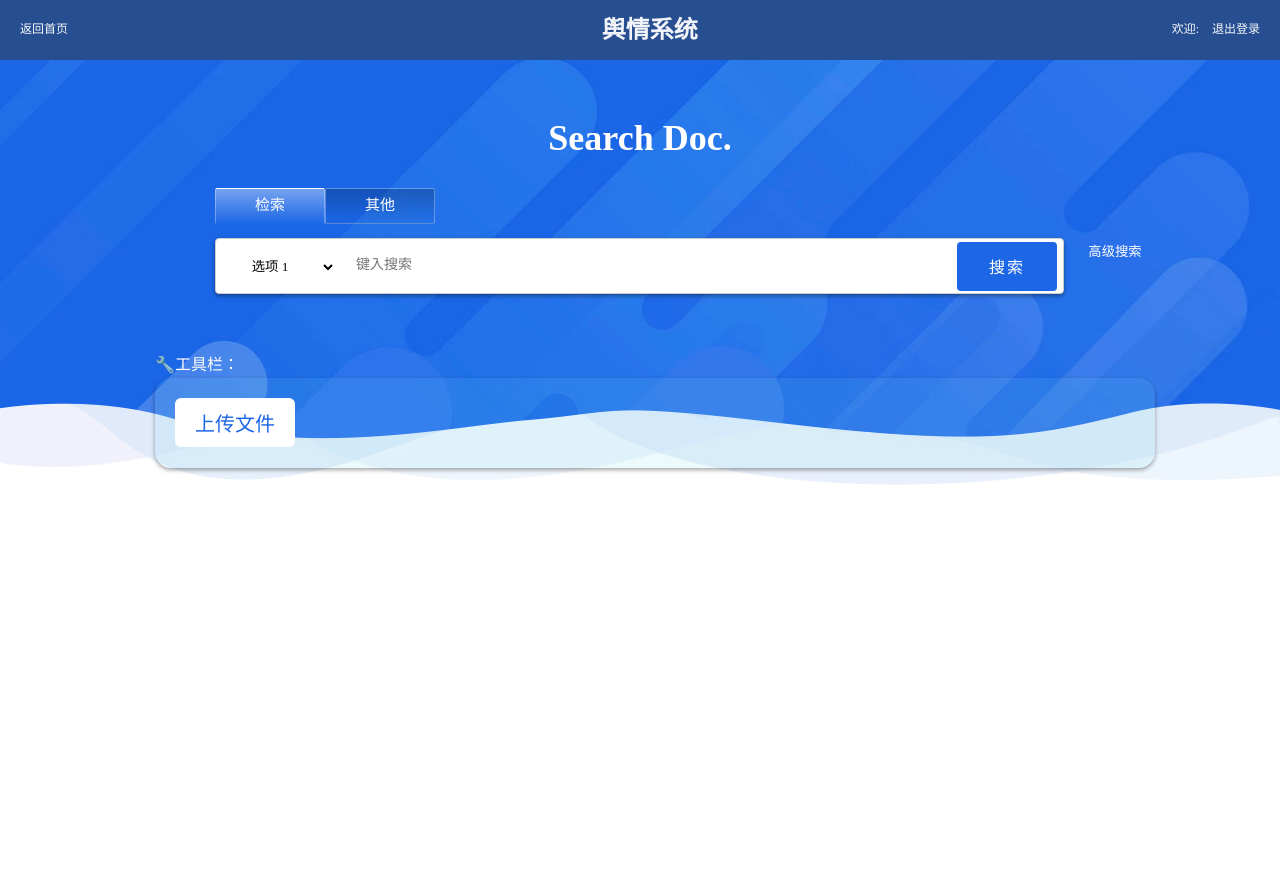
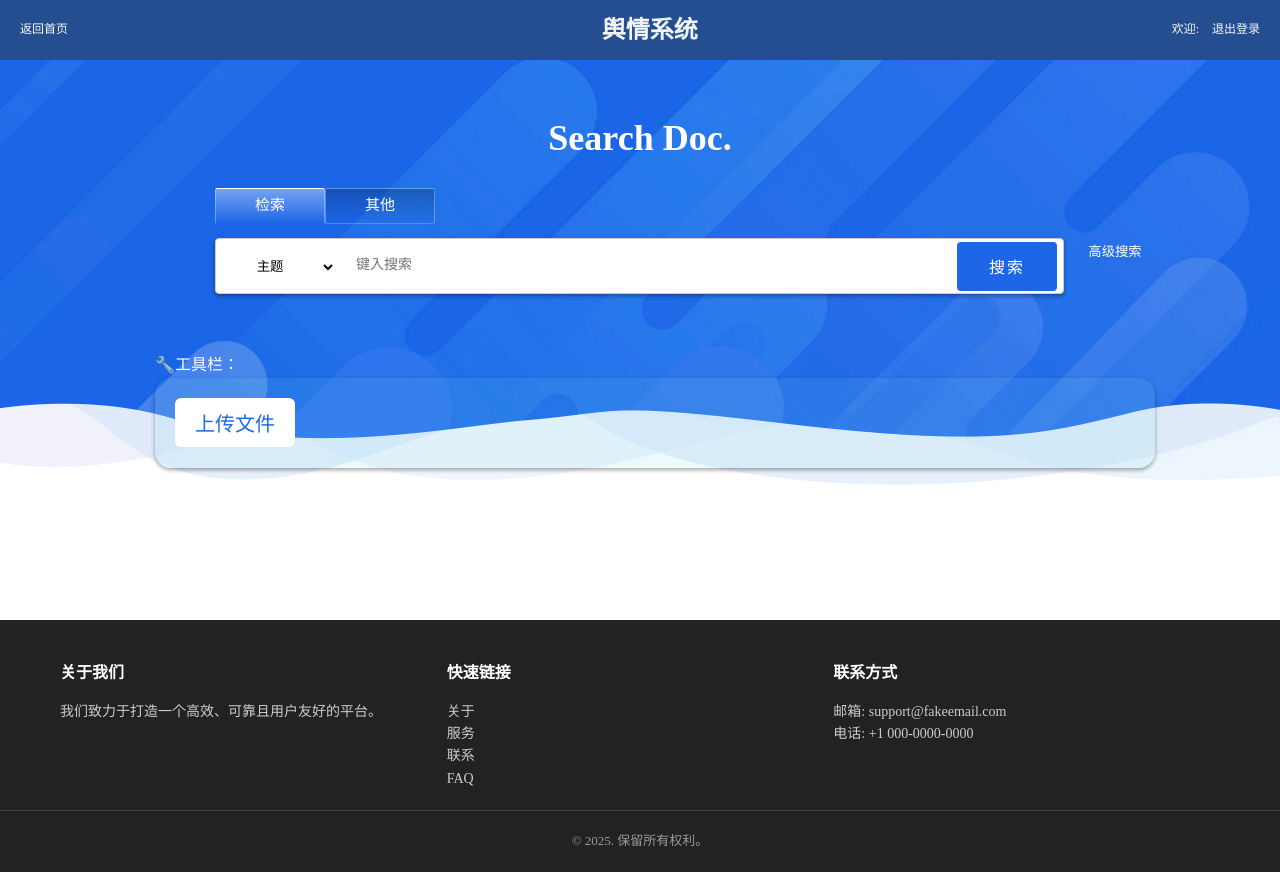
Before and after one commit to iBkionDianBai/ES_Former_END, a React (Create React App) app: page /main in a window 1280 px wide. Before the commit the page ends 800 px from the top, so only its background shows below. Built offline with nearby package versions, Linux system fonts and the light colour scheme.

Commit message:
readme update

```diff
--- a/src/page/ContentViewerPage.js
+++ b/src/page/ContentViewerPage.js
@@ -1,6 +1,8 @@
 import React, { useState, useEffect, useRef } from 'react';
 import './ContentViewerPage.css';
 import Header from "./header";
+import {Helmet} from "react-helmet";
+import Footer from "./Footer";
 
 // 工具函数：解析文章内容
 const parseArticleContent = (htmlContent) => {
@@ -152,7 +154,7 @@ const Article = ({ articleContent }) => {
 };
 
 // 主内容查看页面
-const ContentViewerPage = () => {
+const ContentViewerPageContent = () => {
     const [activeTab, setActiveTab] = useState('目录');
     const [articleContent, setArticleContent] = useState(null);
     const [tableOfContents, setTableOfContents] = useState([]);
@@ -187,7 +189,9 @@ const ContentViewerPage = () => {
 
     return (
         <div className="app-container">
-            <Header />
+            <Helmet>
+                <title>{articleContent?.title || '文章详情'}</title>
+            </Helmet>
             <Navigation activeTab={activeTab} onTabChange={handleTabChange} />
             <div className="content-wrapper">
                 <Sidebar
@@ -209,4 +213,15 @@ const ContentViewerPage = () => {
     );
 };
 
+function ContentViewerPage() {
+    return (
+        <div>
+            <>
+                <Header />
+                <ContentViewerPageContent />
+            </>
+        </div>
+    );
+}
+
 export default ContentViewerPage;
--- /dev/null
+++ b/src/page/Footer.css
@@ -0,0 +1,49 @@
+/* Footer.css */
+
+.site-footer {
+    background-color: #222;
+    color: #eee;
+    padding: 40px 0 20px;
+    font-size: 14px;
+}
+
+.footer-container {
+    max-width: 1200px;
+    margin: auto;
+    display: flex;
+    flex-wrap: wrap;
+    justify-content: space-between;
+    padding: 0 20px;
+}
+
+.footer-section {
+    flex: 1 1 250px;
+    margin-bottom: 20px;
+}
+
+.footer-section h3 {
+    margin-bottom: 15px;
+    font-size: 16px;
+    color: #fff;
+}
+
+.footer-section p,
+.footer-section li,
+.footer-section a {
+    color: #ccc;
+    line-height: 1.6;
+    text-decoration: none;
+}
+
+.footer-section a:hover {
+    color: #fff;
+    text-decoration: underline;
+}
+
+.footer-bottom {
+    text-align: center;
+    padding-top: 20px;
+    border-top: 1px solid #444;
+    font-size: 13px;
+    color: #999;
+}
--- /dev/null
+++ b/src/page/Footer.js
@@ -0,0 +1,35 @@
+// Footer.jsx
+import React from "react";
+import "./Footer.css";
+
+const Footer = () => {
+    return (
+        <footer className="site-footer">
+            <div className="footer-container">
+                <div className="footer-section about">
+                    <h3>关于我们</h3>
+                    <p>我们致力于打造一个高效、可靠且用户友好的平台。</p>
+                </div>
+                <div className="footer-section links">
+                    <h3>快速链接</h3>
+                    <ul>
+                        <li><a href="/about">关于</a></li>
+                        <li><a href="/services">服务</a></li>
+                        <li><a href="/contact">联系</a></li>
+                        <li><a href="/faq">FAQ</a></li>
+                    </ul>
+                </div>
+                <div className="footer-section contact">
+                    <h3>联系方式</h3>
+                    <p>邮箱: support@fakeemail.com</p>
+                    <p>电话: +1 000-0000-0000</p>
+                </div>
+            </div>
+            <div className="footer-bottom">
+                © {new Date().getFullYear()}. 保留所有权利。
+            </div>
+        </footer>
+    );
+};
+
+export default Footer;
--- a/src/page/MainPage.js
+++ b/src/page/MainPage.js
@@ -7,14 +7,15 @@ import { Helmet } from 'react-helmet';
 // 引入样式
 import './MainPage.css';
 import Header from "./header";
+import Footer from "./Footer";
 
 // 搜索组件
 function SearchComponent() {
     const [selectedValue, setSelectedValue] = useState('');
     const [options] = useState([
-        { value: 'option1', label: '选项 1' },
-        { value: 'option2', label: '选项 2' },
-        { value: 'option3', label: '选项 3' }
+        { value: 'option1', label: '主题' },
+        { value: 'option2', label: '学校' },
+        { value: 'option3', label: '摘要' }
     ]);
     const navigate = useNavigate();
     const [inputContent, setInputContent] = useState('');
@@ -112,13 +113,14 @@ function ButtonBar() {
 
 function MainPage() {
     return (
-        <div>
+        <div className="page-wrapper">
             <Helmet>
-                <title>ElasticDataSearch</title>
+                <title>欢迎使用此搜索界面</title>
             </Helmet>
             <Header />
             <SearchComponent />
             <ButtonBar />
+            <Footer />
         </div>
     );
 }
--- a/src/page/UploadFilePage.css
+++ b/src/page/UploadFilePage.css
@@ -1,3 +1,14 @@
+/*global*/
+.page-wrapper {
+    display: flex;
+    flex-direction: column;
+    min-height: 100vh;
+}
+
+.page-wrapper > *:nth-child(2) {
+    flex: 1;
+}
+
 /* FileUpload.css */
 .upload-container {
     max-width: 600px;
--- a/src/page/UploadFilePage.js
+++ b/src/page/UploadFilePage.js
@@ -1,6 +1,7 @@
 import React, { useState } from 'react';
 import './UploadFilePage.css';
 import Header from "./header";
+import Footer from "./Footer";
 
 const FileUploadComponent = () => {
     const [selectedFile, setSelectedFile] = useState(null);
@@ -104,9 +105,10 @@ const FileUploadComponent = () => {
 
 const FileUploadPage = () => {
     return (
-        <div>
+        <div className="page-wrapper">
             <Header />
             <FileUploadComponent />
+            <Footer />
         </div>
     )
 };
--- a/src/search/GaojiSearchResultPage.js
+++ b/src/search/GaojiSearchResultPage.js
@@ -3,6 +3,8 @@ import { Helmet } from "react-helmet";
 import GaojiSearchComponent from "./gaojiSearch";
 import "./SearchResultPage.css";
 import { useNavigate, useLocation } from "react-router-dom";
+import Header from "../page/header";
+import Footer from "../page/Footer";
 
 // 计算事件名频度的函数
 const calculateEventNameFrequency = (results) => {
@@ -26,7 +28,7 @@ const sources = ["平台名"];
 const years = ["2020-01-15", "2020-02-20", "2020-03-10", "2020-04-05", "2020-05-25", "2020-06-18", "2020-07-12", "2020-08-08", "2020-09-30", "2020-10-22"];
 
 
-function GaojiSearchResultPage() {
+function GaojiSearchResultPageContent() {
     const [searchResults, setSearchResults] = useState([]);
     const [isLoading, setIsLoading] = useState(true);
     const [sortOrder, setSortOrder] = useState('desc');
@@ -168,9 +170,6 @@ function GaojiSearchResultPage() {
 
     return (
         <div>
-            <Helmet>
-                <title>高级搜索结果</title>
-            </Helmet>
             {/* 顶部为完整高级搜索表单 */}
             <GaojiSearchComponent />
             {/* 检索内容 */}
@@ -471,4 +470,18 @@ function GaojiSearchResultPage() {
     );
 }
 
+function GaojiSearchResultPage() {
+    return (
+        <div>
+            <>
+                <Helmet>
+                    <title>高级搜索结果</title>
+                </Helmet>
+                <GaojiSearchResultPageContent />
+                <Footer />
+            </>
+        </div>
+    );
+}
+
 export default GaojiSearchResultPage;
--- a/src/search/SearchResultPage.js
+++ b/src/search/SearchResultPage.js
@@ -4,6 +4,7 @@ import { Helmet } from "react-helmet";
 import "./SearchResultPage.css";
 import '../index'
 import Header from "../page/header";
+import Footer from "../page/Footer";
 
 const sources = ["平台名"];
 const years = ["2020-01-15", "2020-02-20", "2020-03-10", "2020-04-05", "2020-05-25", "2020-06-18", "2020-07-12", "2020-08-08", "2020-09-30", "2020-10-22"];
@@ -27,7 +28,7 @@ const calculateEventNameFrequency = (results) => {
     return sortedEvents;
 };
 
-function SearchResultPage() {
+function SearchResultPageContent() {
     const location = useLocation();
     const searchParams = new URLSearchParams(location.search);
     const searchText = searchParams.get('q') || '';
@@ -130,8 +131,6 @@ function SearchResultPage() {
 
     return (
         <div>
-            <Helmet><title>搜索结果</title></Helmet>
-            <Header />
             <div className="search-bar-container">
                 <div className="search-bar">
                     <input type="text" value={inputValue} placeholder="输入搜索内容..." onChange={e => setInputValue(e.target.value)} onKeyDown={e => e.key === 'Enter' && handleSearch()} />
@@ -403,4 +402,18 @@ function SearchResultPage() {
     );
 }
 
+function SearchResultPage() {
+    return (
+        <div>
+            <>
+                <Helmet>
+                    <title>搜索结果</title>
+                </Helmet>
+                <Header />
+                <SearchResultPageContent />
+                <Footer />
+            </>
+        </div>
+    );
+}
 export default SearchResultPage;
--- a/src/search/gaojiSearch.js
+++ b/src/search/gaojiSearch.js
@@ -4,6 +4,7 @@ import './gaojiSearch.css'
 import axios from "axios";
 import {useLocation, useNavigate} from "react-router-dom";
 import Header from "../page/header";
+import Footer from "../page/Footer";
 
 // 定义搜索条件操作符
 const operators = ['并且', '或者', '不包含'];
@@ -312,9 +313,9 @@ function GaojiSearch() {
     const username = location.state?.username;
     const navigate = useNavigate();
     return (
-        <div>
+        <div >
             <Helmet>
-                <title>ElasticDataSearch</title>
+                <title>欢迎使用高级搜索</title>
             </Helmet>
             {/* 顶部区域 */}
             <Header />
```
Also changed, not shown: src/App.css (line endings or trailing spaces), 1 other file (tests, documents, lock files or other folders).
